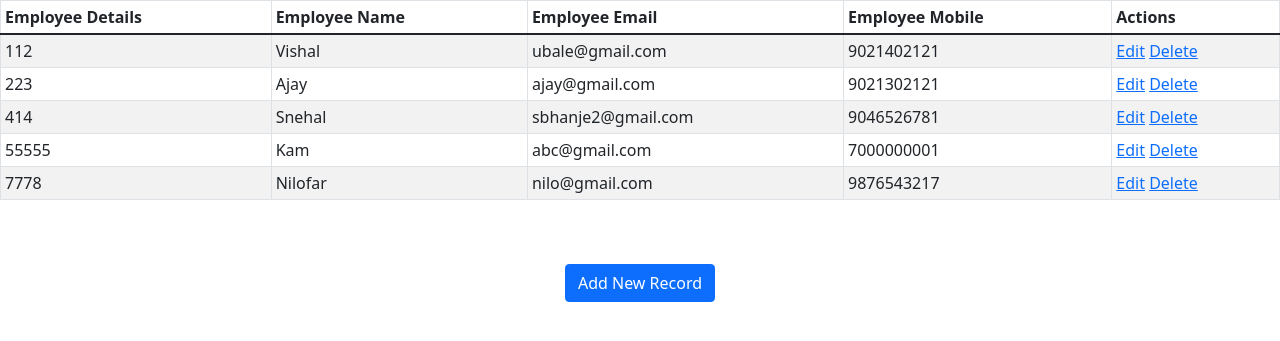
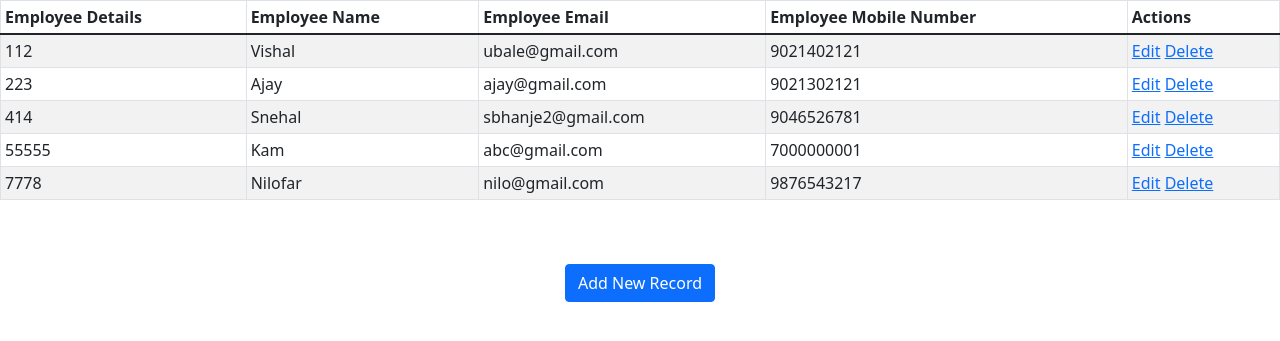
Before and after one commit to Vishal-Capgemini2121/First-Django-Application, a Django app: page /show in a window 1280 px wide. Shown: the top 341 px of the page. Run offline with Django 3.2, Linux system fonts and the light colour scheme; data comes from the database, SQL or seed files in the repository.

Commit message:
Update Mobile as Mobile Number

```diff
--- a/crudexample/employee/templates/show.html
+++ b/crudexample/employee/templates/show.html
@@ -15,7 +15,7 @@
         <th>Employee Details</th>
         <th>Employee Name</th>
         <th>Employee Email</th>
-        <th>Employee Mobile</th>
+        <th>Employee Mobile Number</th>
         <th>Actions</th>
     </tr>
     </thead>
```
